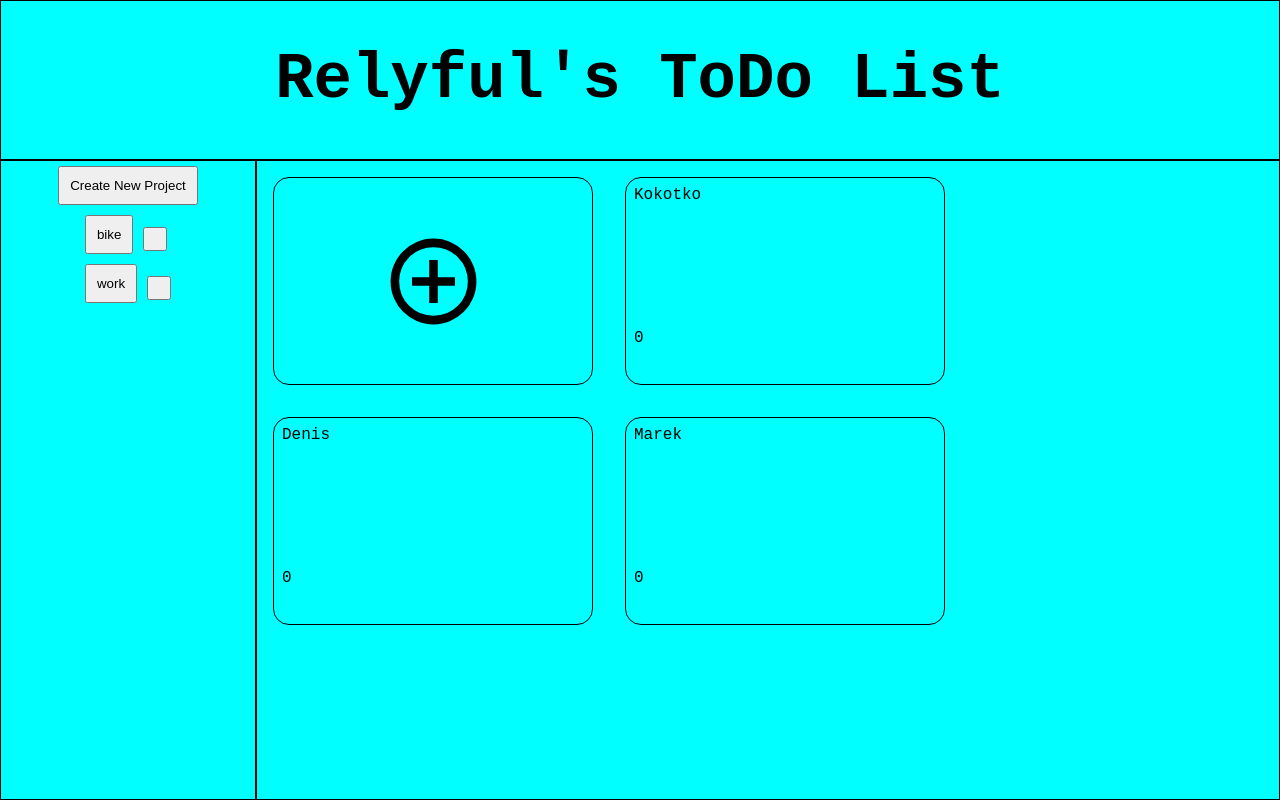
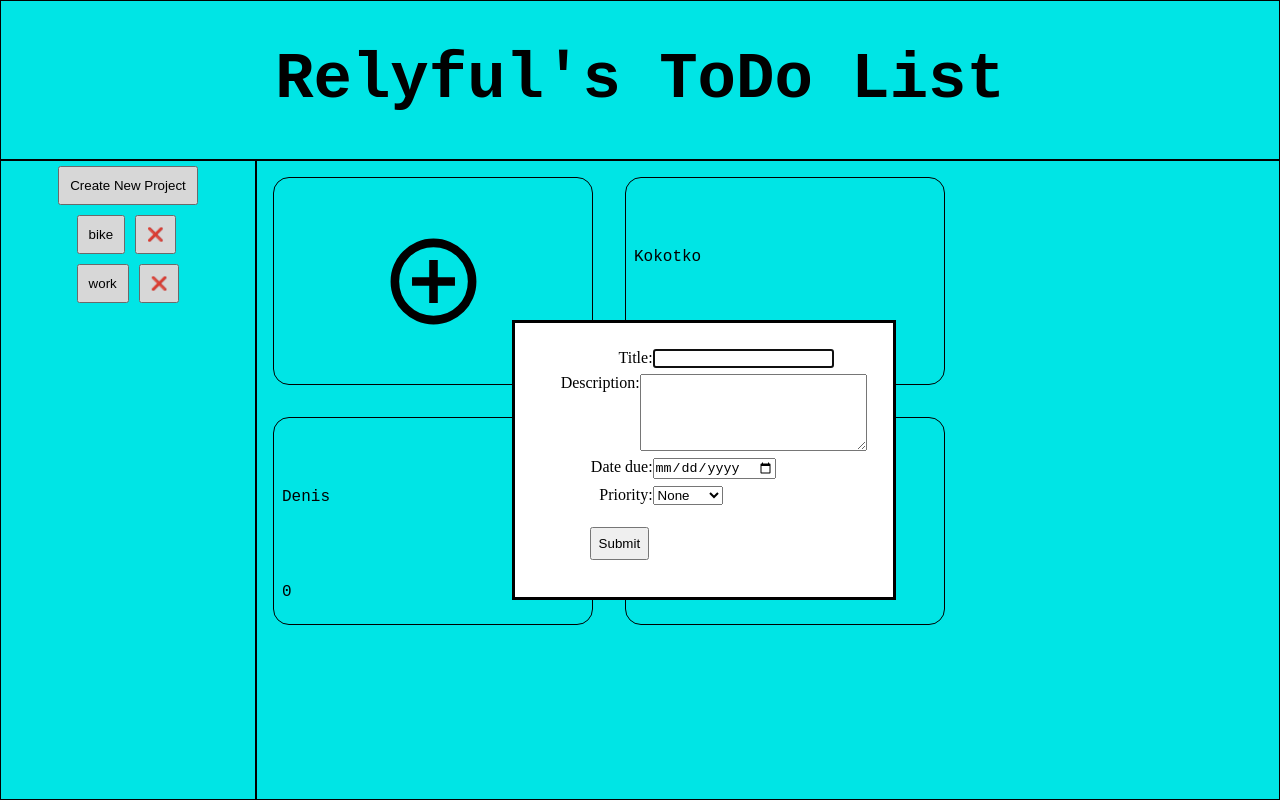
Before and after one commit to Relyful/odinToDoList, a website built with webpack: page src/index.html in a window 1280 px wide. Both pictures are taken after a click on the element 433 px from the left and 281 px from the top of the page. Built offline with nearby package versions, Linux system fonts and the light colour scheme.

Commit message:
Create html dialog for new ToDos

```diff
--- a/src/index.html
+++ b/src/index.html
@@ -19,7 +19,7 @@
         </main>
     </div>
     <dialog id="newProject">
-        <form action="#" method="get" id="newProjForm">
+        <form action="#" method="post" id="newProjForm">
             <div class="newProjectRow">
                 <label for="proTitle">Projec Title: </label>
                 <input type="text" name="proTitle" id="proTitle">
@@ -28,5 +28,33 @@
             <button type="button" id="newProjCloseDialog">❌</button>
         </form>
     </dialog>
+    <dialog id="newToDo">
+        <form action="#" method="post" id="newToDoForm">
+            <div class="toDoRow">
+                <label for="toDoTitle">Title: </label>
+                <input type="text" name="toDoTitle" id="toDoTitle">
+            </div>
+            <div class="toDoRow">
+                <label for="toDoDescription">Description: </label>
+                <textarea name="toDoDescription" id="toDoDescription" cols="30" rows="5"></textarea>
+            </div>
+            <div class="toDoRow">
+                <label for="toDoDate">Date due: </label>
+                <input type="date" name="toDoDate" id="toDoDate">
+            </div>
+            <div class="toDoRow">
+                <label for="toDoPriority">Priority: </label>
+                <select name="toDoPriority" id="toDoPriority">
+                    <option selected disabled hidden value="0">None</option>
+                    <option value="1">Low</option>
+                    <option value="2">Medium</option>
+                    <option value="3">High</option>
+                </select>
+            </div>
+            <div class="toDoRow">
+                <button id="toDoFormSubmit" type="button">Submit</button>
+            </div>
+        </form>
+    </dialog>
 </body>
 </html>
--- a/src/js/drawAllProjects.js
+++ b/src/js/drawAllProjects.js
@@ -21,6 +21,7 @@ export default function drawAllProjects(array = projectsContainer.projectsArray)
 
 
         const deleteProjectButt = document.createElement('button');
+        deleteProjectButt.innerText = '❌';
         deleteProjectButt.addEventListener('click', () => {
             //find object where index is same as elements index and delete it
             allProjects.deleteProject(array.findIndex((e) => e.index === element.index));
--- a/src/js/drawAllToDo.js
+++ b/src/js/drawAllToDo.js
@@ -1,5 +1,7 @@
 import projectsContainer from "./projectContainer";
 import plusIMG from '../img/add_circle.svg';
+
+const newToDo = document.querySelector('#newToDo');
 
 export default function drawAllToDo(projectIndex) {
     let target = document.querySelector('main');
@@ -10,7 +12,7 @@ export default function drawAllToDo(projectIndex) {
     addNewButton.classList.add('newTodoButton');
     addNewButton.appendChild(addNewImage);
     addNewButton.addEventListener('click', (e) => {
-        console.log(e);
+        newToDo.showModal();
     })
     target.appendChild(addNewButton);
 
--- a/src/styles.css
+++ b/src/styles.css
@@ -65,10 +65,41 @@ main {
     left: 90%;
 }
 
+#newToDo {
+    position: absolute;
+    top: 40%;
+    left: 40%;
+
+    width: 30%;
+    height: 35%;
+    padding: 2%;
+
+    overflow: auto;
+}
+
+.toDoRow {
+    width: 100%;
+    margin-bottom: 2%;
+    display: flex;
+}
+
+.toDoRow > label {
+    width: 7em;
+    display: flex;
+    justify-content: flex-end;
+}
+
+#toDoFormSubmit {
+    margin-top: 5%;
+    margin-left: 15%;
+    padding: 7px;
+}
+
 .newTodoButton {
     border: solid 1px black;
     height: 13rem;
     border-radius: 1rem;
+    cursor: pointer;
 
     display: flex;
     justify-content: center;
@@ -78,7 +109,6 @@ main {
 .plusIMG {
     width: 50%;
     height: 50%;
-    cursor: pointer;
 }
 
 dialog#newProject::backdrop {
@@ -96,3 +126,8 @@ dialog#newProject::backdrop {
     grid-template-columns: 1fr;
     grid-template-rows: 3fr 1fr;
 }
+
+.cardTitle, .cardDate {
+    display: flex;
+    align-items: center;
+}
```
